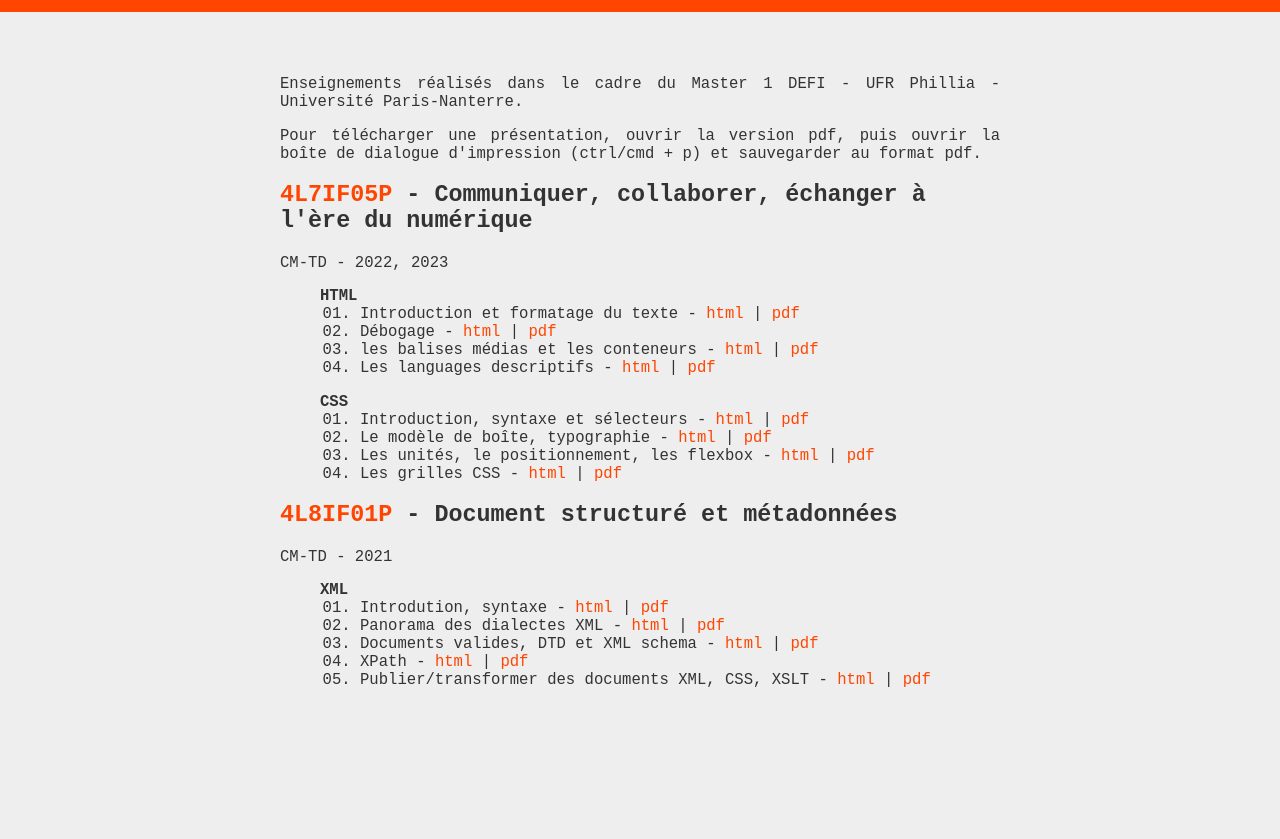
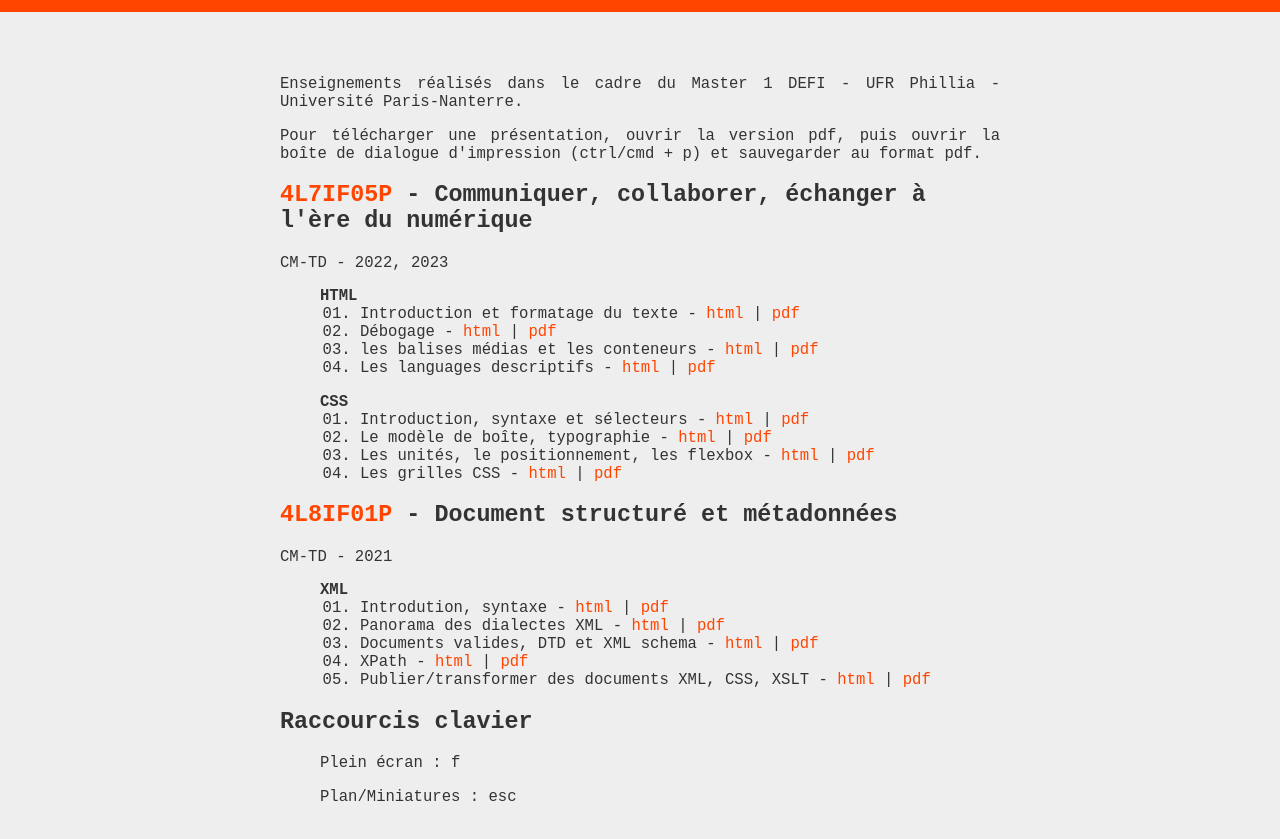
Before and after one commit to sardinecan/univparisnanterre-m1-defi-4L7IF05P, a website: page index.html in a window 1280 px wide. Shown: the part 85-924 px from the top of the page. Before the commit the page ends 838 px from the top, so only its background shows below. Drawn offline with Linux system fonts and the light colour scheme.

Commit message:
added keyboard shortcuts

```diff
--- a/index.html
+++ b/index.html
@@ -50,6 +50,11 @@
 					</ul>
 				</li>
 			</ul>
+			<h2>Raccourcis clavier</h2>
+			<ul>
+				<li>Plein écran : <code>f</code></li>
+				<li>Plan/Miniatures : <code>esc</code></li>
+			</ul>
 		</main>
 	</body>
 </html>
```
